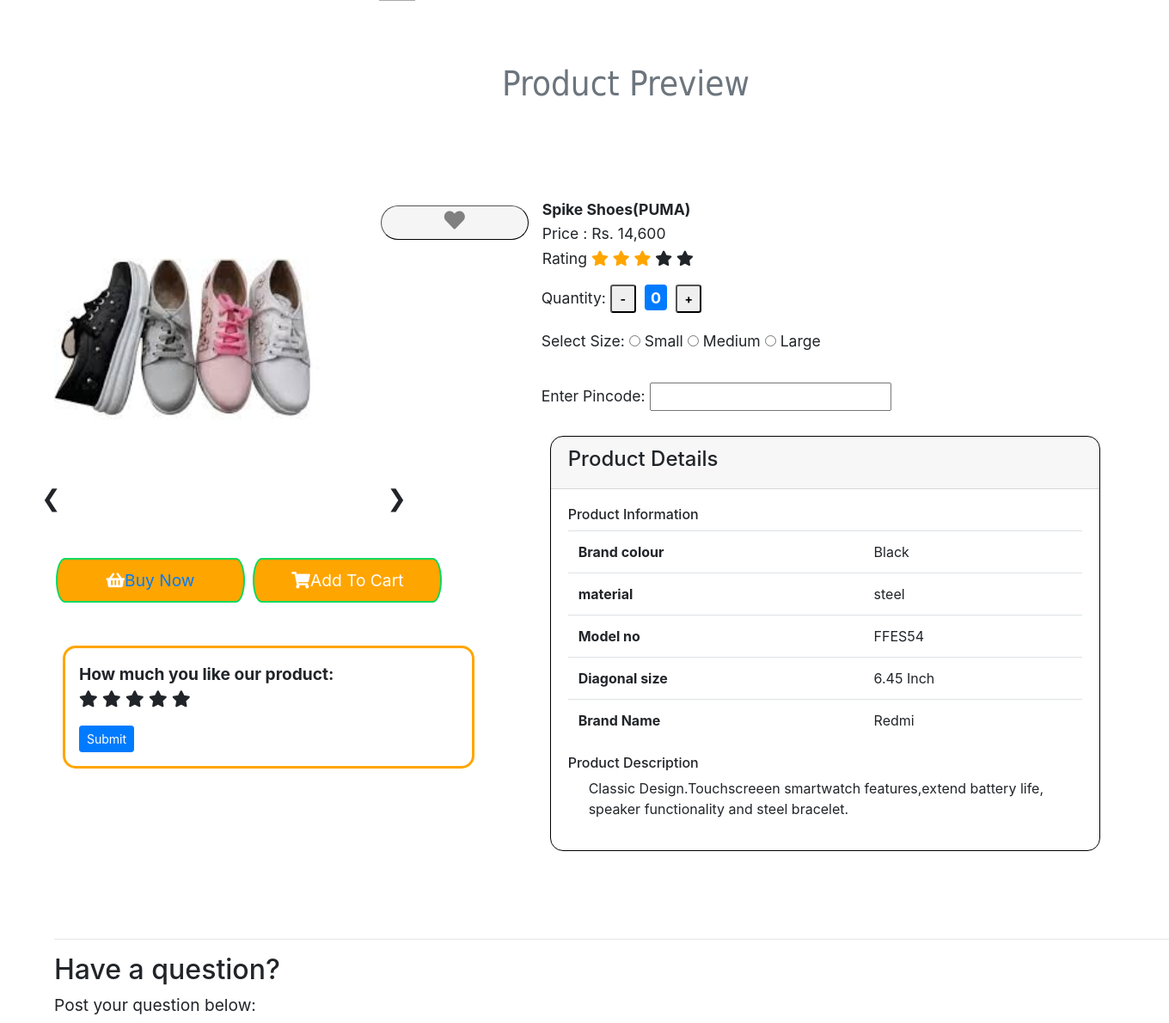
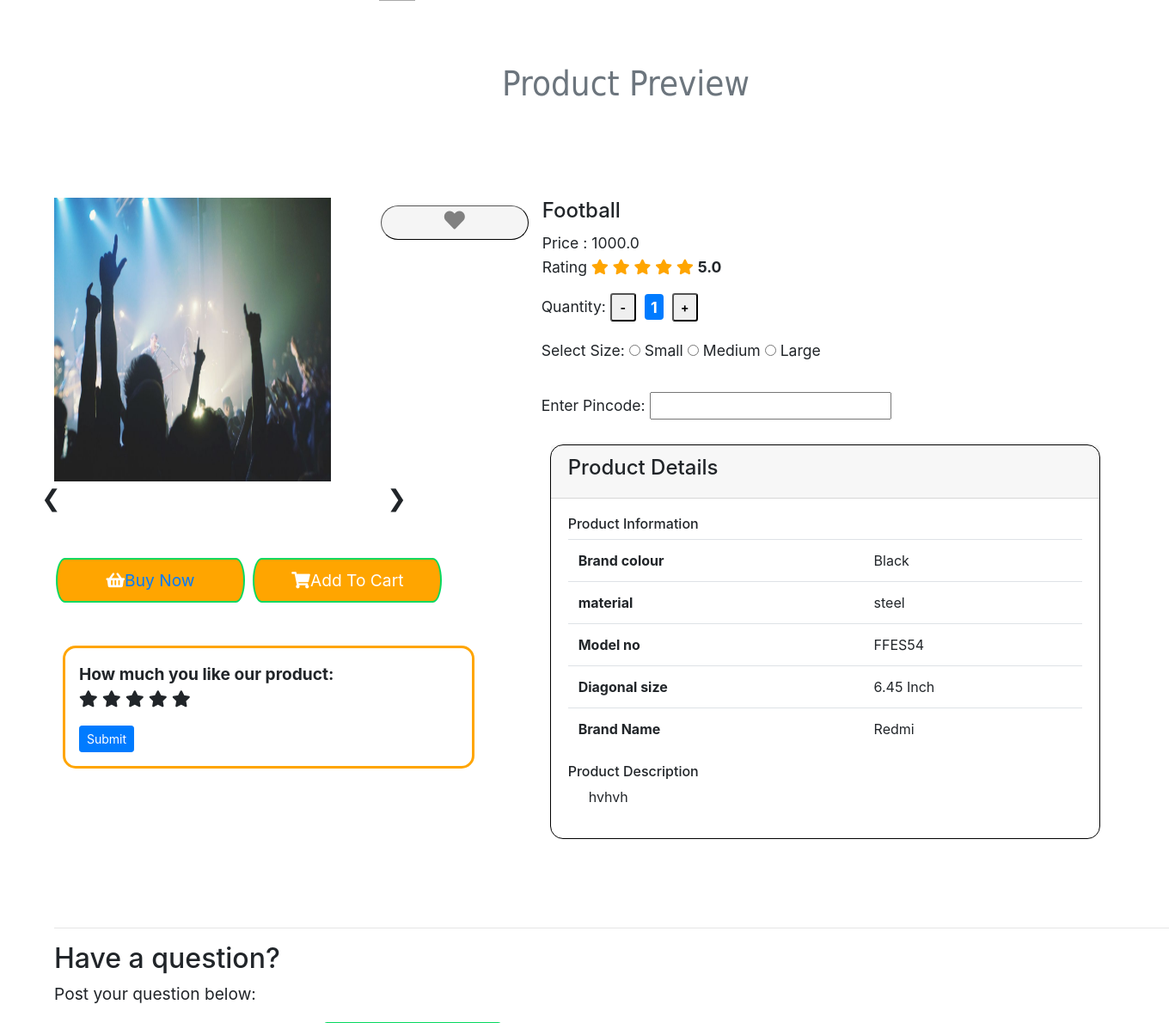
Before and after one commit to Dhyani-16/e-rec-sys, a Django app: page /productDetail/1 in a window 1360 px wide; the page is wider, and only the part inside the window is pictured. Shown: the part 67-1257 px from the top of that part at 86% size. Run offline with Django 3.2, Linux system fonts and the light colour scheme; data comes from the database, SQL or seed files in the repository; some libraries are stand-ins or nearby versions.

Commit message:
show product details in preview

```diff
--- a/ecommweb/shop/templates/productPreview.html
+++ b/ecommweb/shop/templates/productPreview.html
@@ -21,9 +21,9 @@
         <div class="col-md-5">
             <div class="w3-container">
                 <div class="w3-content w3-display-container">
-                    <img class="mySlides" src="{% static 'images/girls_pink_shoes.jpeg' %}" style="width:60%">
-                    <img class="mySlides" src="{% static 'images/2.jpeg' %}" style="width:60%">
-                    <img class="mySlides" src="{% static 'images/3.jpeg' %}" style="width:60%">
+                    <img class="mySlides" src="{{product.img1.url}}" style="width:60%">
+                    <!-- <img class="mySlides" src="{% static 'images/2.jpeg' %}" style="width:60%">
+                    <img class="mySlides" src="{% static 'images/3.jpeg' %}" style="width:60%"> -->
 
                     <div class="w3-center w3-container w3-section w3-large w3-text-white w3-display-bottommiddle"
                         style="width:80%"></div>
@@ -133,19 +133,26 @@
             <table>
                 <tbody>
                     <tr>
-                        <th>Spike Shoes(PUMA)</th>
+                        <th>
+                            <h4>{{product.product_name}}</h4>
+                        </th>
 
                     </tr>
                     <tr>
-                        <td>Price : Rs. 14,600</td>
+                        <td>Price : {{product.price}}</td>
                     </tr>
                     <!-- <font size="4"> -->
                     <tr>
                         <td>
-                            <p>Rating <span class="fa fa-star checked"></span> <span class="fa fa-star checked"></span>
-                                <span class="fa fa-star checked"></span> <span class="fa fa-star"></span> <span
-                                    class="fa fa-star"></span>
+                            <p>Rating
+                                {% with ''|center:product.productrating as range %}
+                                    {% for i in range %}
+                                    <span class="fa fa-star checked"></span>
+                                    {% endfor %}
+                                {% endwith %}
+                                <b>{{product.productrating}}</b>
                             </p>
+
                         </td>
                     </tr>
                 </tbody>
@@ -160,7 +167,7 @@
 
             <button class="btn-sm" id='decrement' style='width: 30px;'><b>-</b></button>
             <span>
-                <p id="quantity" class="badge badge-primary">0</p>
+                <p id="quantity" class="badge badge-primary">1</p>
             </span>
             <button class="btn-sm" id="increment" style='width: 30px;'><b>+</b> </button>
 
@@ -219,10 +226,9 @@
 
 
                     <!-- Product description -->
-                    <h6>Product Description</h6>
+                    <h6 class="font-size-sm mb-2">Product Description</h6>
                     <ul class="font-size-sm pl-4 mb-0">
-                        <p>Classic Design.Touchscreeen smartwatch features,extend battery life, speaker functionality
-                            and steel bracelet.
+                        <p>{{product.description}}
                         </p>
                     </ul>
                 </div>
@@ -634,7 +640,7 @@
 
 <script>
 
-    $(document).on('submit','#reviews_form', function (event){
+    $(document).on('submit', '#reviews_form', function (event) {
 
         event.preventDefault();
 
@@ -644,12 +650,12 @@
             url: '/productDetail/{{current_product_id}}',
             data:
             {
-              formtype:"review",
+                formtype: "review",
                 review: $('#review').val(),
                 csrfmiddlewaretoken: $('input[name=csrfmiddlewaretoken]').val()
             },
 
-            success : function(response){
+            success: function (response) {
 
                 alert("Review submitted successfully");
                 $('#review').val('');
--- a/ecommweb/shop/views.py
+++ b/ecommweb/shop/views.py
@@ -31,9 +31,10 @@
 
 def productPreview(request,product_id):
 
+    products = Product_Detail.objects.filter(product_id=product_id)[0]
     reviews = Product_Review.objects.filter(review_product_id=product_id)
 
-    context = {'current_product_id' : product_id, 'review' : reviews}
+    context = {'current_product_id' : product_id, 'review' : reviews, 'product' : products}
 
     if request.method=="POST":
 
```
Lines whose indentation alone changed are shown as unchanged.
